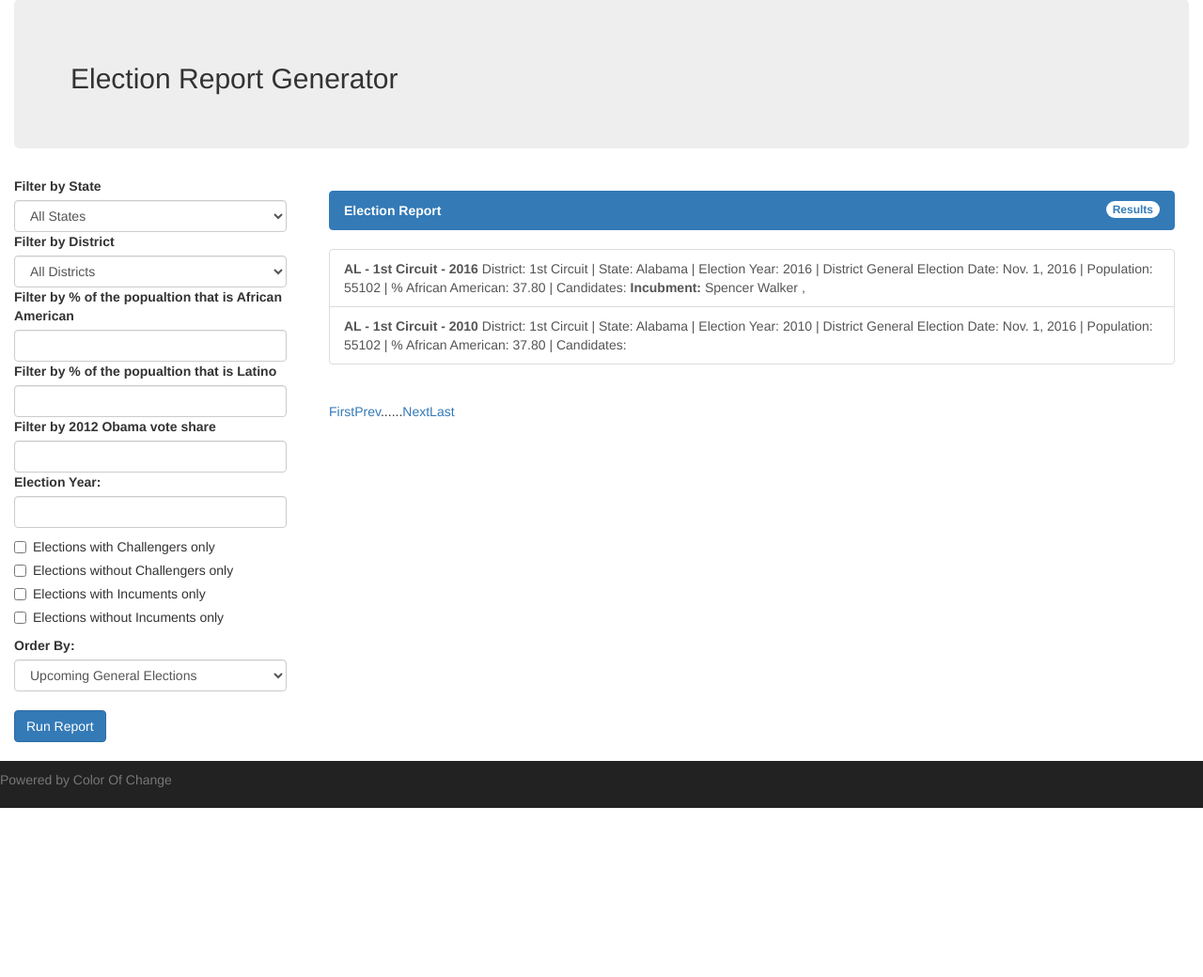
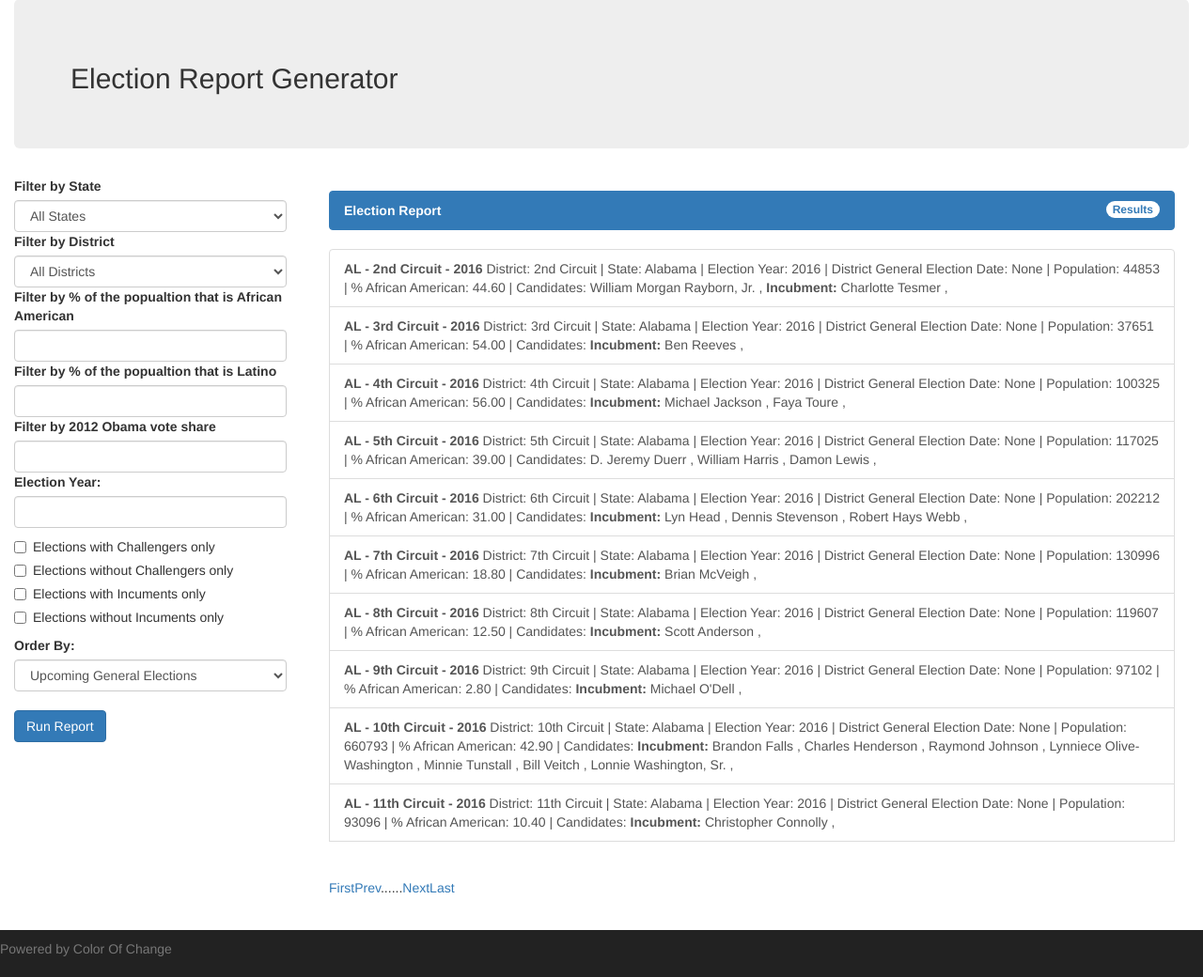
Before and after one commit to joeknows718/EXAMPLEDB, a Django app: page /election-reports/ in a window 1280 px wide. Shown: the part 76-1116 px from the top of the page at 94% size. Before the commit the page ends 936 px from the top, so only its background shows below. Run offline with Django 3.2, Linux system fonts and the light colour scheme; a user stored in the database is signed in; data comes from the database, SQL or seed files in the repository; parts of the project's set-up code (start-up, migrations or seed data) failed here and were passed over; some libraries are stand-ins or nearby versions.

Commit message:
fixed issues with dashboard and election report gen

```diff
--- a/pro_db/views.py
+++ b/pro_db/views.py
@@ -60,13 +60,12 @@ class DashBoardView(LoginRequiredMixin, ApprovedMixin, View):
 
 		context['dist_by_aa'] = districts_upcoming.exclude(percent_aa=None).exclude(percent_aa=0.0).order_by('-percent_aa')[:50]
 
-		context['upcoming_elections'] = Election.objects.filter(district__general_election_date__year=date.today().year).order_by('-district__general_election_date')[:50]
+		context['upcoming_elections'] = Election.objects.filter(election_year=date.today().year).order_by('-district__general_election_date')[:50]
 
-		context['candidate_upcoming'] = Candidate.objects.filter(election__district__general_election_date__gt=date.today()
-			).order_by('-election__district__general_election_date')[:50]
+		context['candidate_upcoming'] = Candidate.objects.filter(election__district__general_election_date__gt=date.today()).order_by('election__district__general_election_date')[:50]
 
 		context['candidate_unopposed'] = Candidate.objects.annotate(num_cand=Count('election__candidate')).filter(num_cand__lt=2
-			).order_by('-election__district__general_election_date')[:50]
+			).filter(election__district__general_election_date__gt=date.today()).order_by('election__district__general_election_date')[:50]
 
 
 		return  render(request, self.template_name, context)
@@ -189,7 +188,7 @@ class ElectionReportGen(LoginRequiredMixin,
 	def get(self, request, *args, **kwargs):
 		form_class = self.get_form_class()
 		form = self.get_form(form_class)
-		self.object_list = self.get_queryset().filter(district__general_election_date__gt=date.today()).order_by('-district__general_election_date')[:100]
+		self.object_list = self.get_queryset().filter(election_year__gte=date.today().year).order_by('district__general_election_date')[:100]
 		return self.render_to_response(self.get_context_data(form=form, object_list=self.object_list))
 
 	def form_valid(self, form):
@@ -265,7 +264,7 @@ class ElectionReportGen(LoginRequiredMixin,
 
 		year_param = form.cleaned_data['election_year']
 
-		if year_param != None:
+		if year_param == None:
 			pass
 		else:
 			queryset = queryset.filter(election__election_year=year_param)
--- a/templates/dashboard.html
+++ b/templates/dashboard.html
@@ -93,7 +93,7 @@
 					  {% for election in upcoming_elections %}
 					  	<a href="{% url 'election_detail' slug=election.slug %}"class="list-group-item">
 					  		<strong>{{election.election_name}}</strong>
-						    <span >Election Year: {{election.election_year}}State: {{election.state}} | General Election Date: {{election.district.general_election_date}} | Population: {{candidate.election.district.population}} | % African American: {{candidate.election.district.percent_aa}} | Candidates:  {% for candidate in election.candidate.all %}
+						    <span >Election Year: {{election.election_year}} State: {{election.state}} | General Election Date: {{election.district.general_election_date}} | Population: {{candidate.election.district.population}} | % African American: {{candidate.election.district.percent_aa}} | Candidates:  {% for candidate in election.candidate.all %}
 							    					{%if candidate.is_incumbent == 'Yes'%}<strong>Incubment:</strong> {{candidate.first_name}} {{candidate.last_name}} , {% else %} {{candidate.first_name}} {{candidate.last_name}} , {% endif %}{% endfor %} </span>
 					  	</a>
 					  {% endfor %}
--- a/templates/election-reports.html
+++ b/templates/election-reports.html
@@ -141,9 +141,17 @@
 						  {% for election in object_list %}
 						  	<a href="{% url 'election_detail' slug=election.slug %}"class="list-group-item">
 						  		<strong>{{ election.election_name}}</strong>
-							    <span >District: {{ election.district.district_short}} | State: {{election.state}} | Election Year: {{election.election_year}} | District General Election Date: {{election.district.general_election_date}} | Population: {{election.district.population}} | % African American: {{election.district.percent_aa}} | Candidates:  {% for candidate in election.candidate.all %}
-							    					{%if candidate.is_incumbent == 'Yes'%}<strong>Incubment:</strong> {{candidate.first_name}} {{candidate.last_name}} , {% else %} {{candidate.first_name}} {{candidate.last_name}} , {% endif %}{% endfor %}
-
+							    <span >District: {{ election.district.district_short}} | State: {{election.state}} | Election Year: {{election.election_year}} | District General Election Date: {{election.district.general_election_date}} | Population: {{election.district.population}} | % African American: {{election.district.percent_aa}}
+							    {% if election.candidate %}
+							    	| Candidates:
+							     {% for candidate in election.candidate.all %}
+			    					{%if candidate.is_incumbent == 'Yes'%}
+			    						<strong>Incubment:</strong> {{candidate.first_name}} {{candidate.last_name}} ,
+		    						{% else %}
+		    							{{candidate.first_name}} {{candidate.last_name}} ,
+		    						{% endif %}
+	    						{% endfor %}
+							   {% endif %}
 						  	</a>
 						  {% endfor %}
 						</ul>
```
